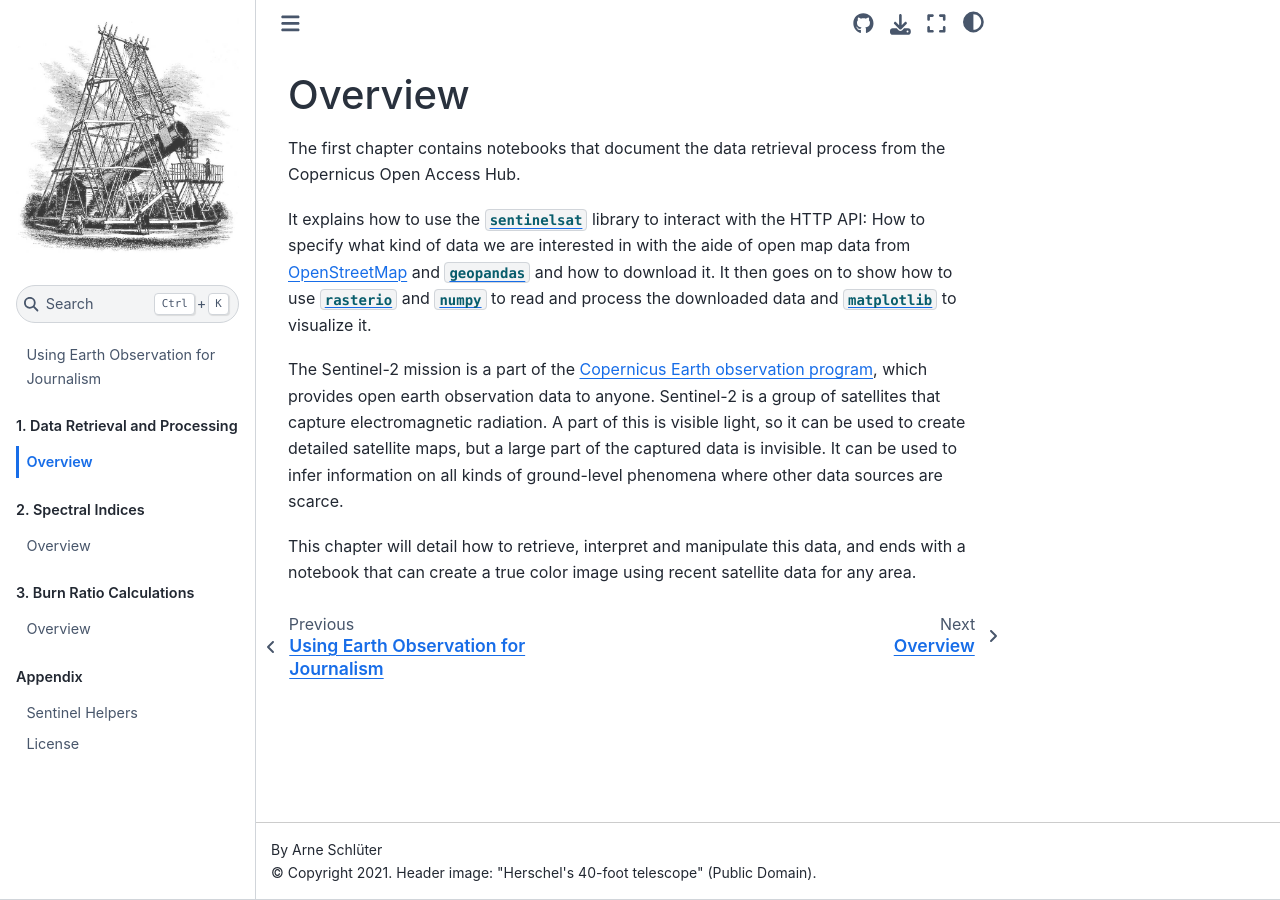
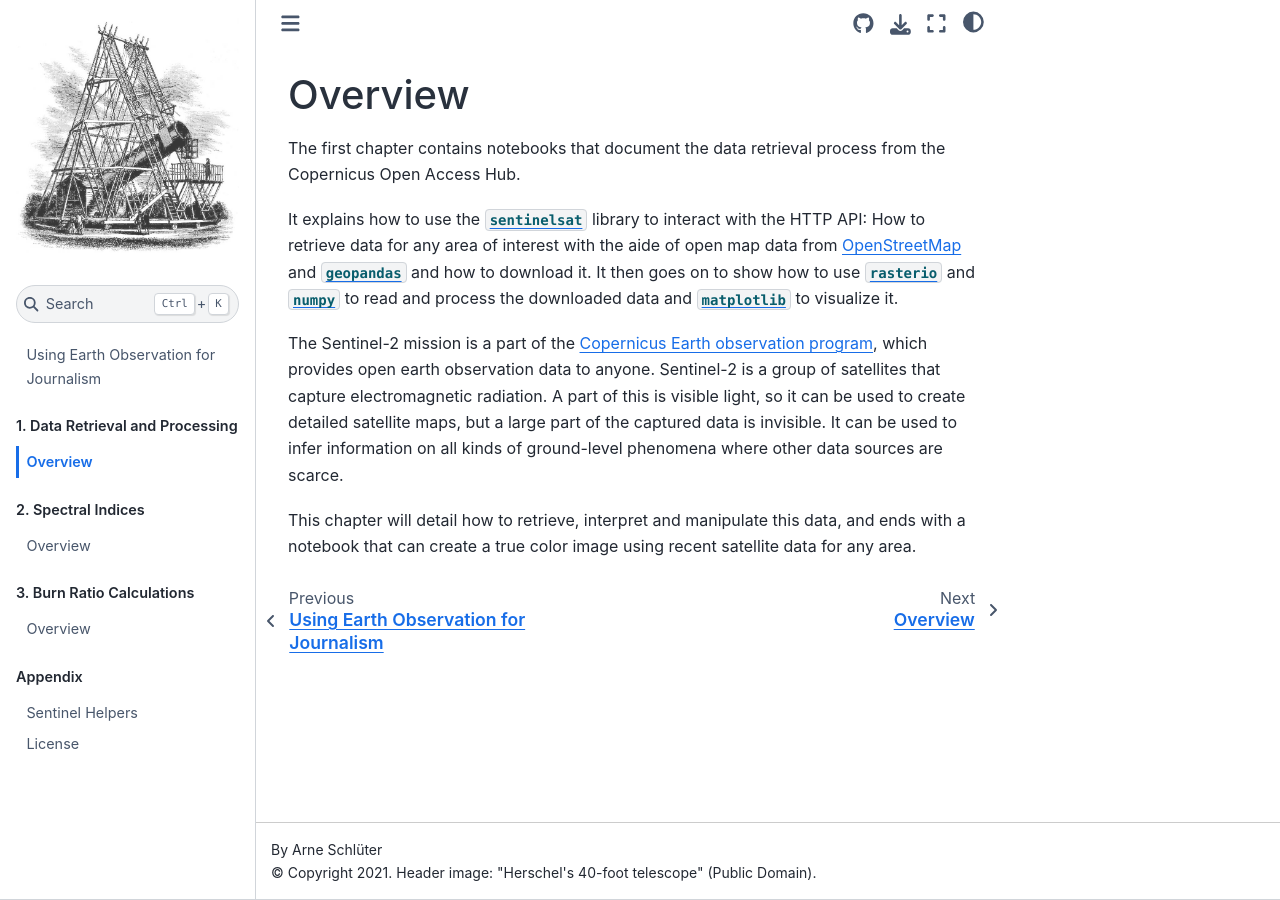
Before and after one commit to rrrnld/earth-observation-for-journalism, a Jupyter Book: the page built from sources/01-overview.md, in a window 1280 px wide. Built offline with Jupyter Book 1.0.4 settings and Sphinx 7.4.7 and the Sphinx Book theme 1.1.4, drawn with Linux system fonts in a browser that asks for light colours; pages that are not in the unit, such as notebooks, are missing from menus.

Commit message:
There is no "we" in "thesis"

```diff
--- a/sources/01-overview.md
+++ b/sources/01-overview.md
@@ -2,7 +2,7 @@
 
 The first chapter contains notebooks that document the data retrieval process from the Copernicus Open Access Hub.
 
-It explains how to use the [`sentinelsat`](https://github.com/sentinelsat/sentinelsat) library to interact with the HTTP API: How to specify what kind of data we are interested in with the aide of open map data from [OpenStreetMap](https://www.openstreetmap.org/) and [`geopandas`](https://geopandas.org/) and how to download it. It then goes on to show how to use [`rasterio`](https://rasterio.readthedocs.io/) and [`numpy`](https://numpy.org/) to read and process the downloaded data and [`matplotlib`](https://matplotlib.org/stable/index.html) to visualize it.
+It explains how to use the [`sentinelsat`](https://github.com/sentinelsat/sentinelsat) library to interact with the HTTP API: How to retrieve data for any area of interest with the aide of open map data from [OpenStreetMap](https://www.openstreetmap.org/) and [`geopandas`](https://geopandas.org/) and how to download it. It then goes on to show how to use [`rasterio`](https://rasterio.readthedocs.io/) and [`numpy`](https://numpy.org/) to read and process the downloaded data and [`matplotlib`](https://matplotlib.org/stable/index.html) to visualize it.
 
 The Sentinel-2 mission is a part of the [Copernicus Earth observation program](http://www.esa.int/Applications/Observing_the_Earth/Copernicus), which provides open earth observation data to anyone. Sentinel-2 is a group of satellites that capture electromagnetic radiation. A part of this is visible light, so it can be used to create detailed satellite maps, but a large part of the captured data is invisible. It can be used to infer information on all kinds of ground-level phenomena where other data sources are scarce.
 
```
Also changed, not shown: 7 other files.
